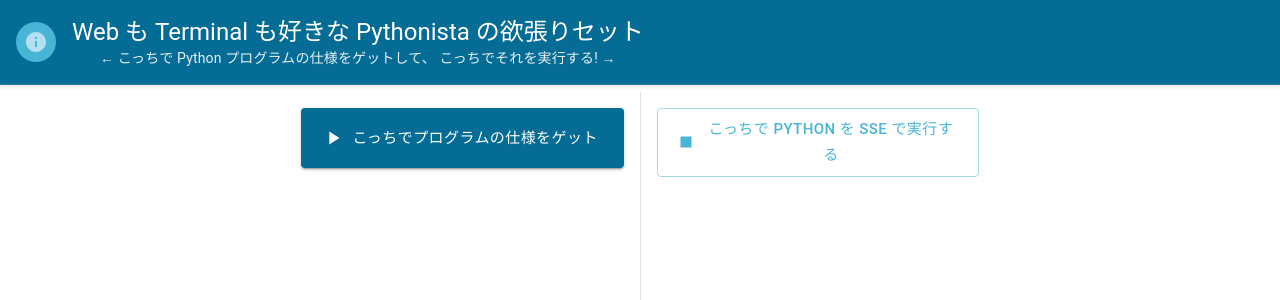
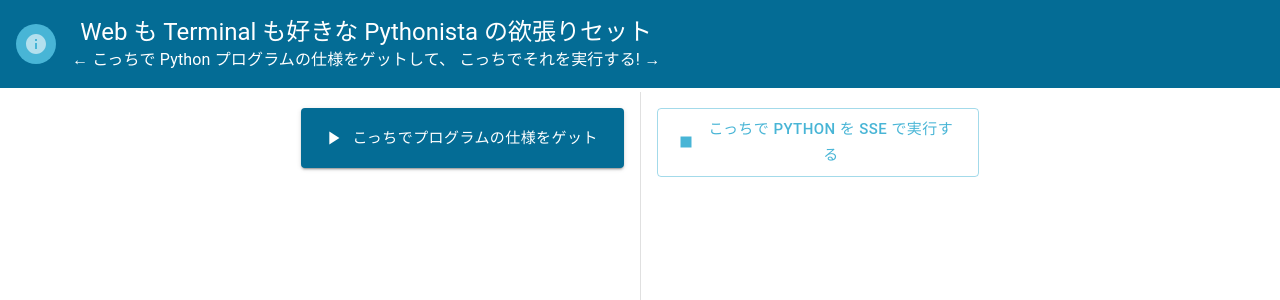
Before and after one commit to yuu-eguci/py-lab-public, a React (Vite) app in the folder webapp/frontend-react/: page / in a window 1280 px wide. Shown: the top 300 px of the page. Built offline with nearby package versions, Linux system fonts and the light colour scheme.

Commit message:
♻️ PageHeader AI の無駄を省く

```diff
--- a/webapp/frontend-react/src/components/PageHeader.tsx
+++ b/webapp/frontend-react/src/components/PageHeader.tsx
@@ -10,15 +10,12 @@ function PageHeader({ title, description }: PageHeaderProps) {
   return (
     <Box
       sx={{
-        width: "100%",
         backgroundColor: "primary.main",
         color: "white",
         padding: 2,
         display: "flex",
         alignItems: "center",
         gap: 2,
-        boxShadow: "0 2px 4px rgba(0,0,0,0.1)",
-        borderBottom: "1px solid rgba(255,255,255,0.1)",
       }}
     >
       <Avatar sx={{ bgcolor: "secondary.main" }}>
@@ -28,7 +25,7 @@ function PageHeader({ title, description }: PageHeaderProps) {
         <Typography variant="h5" component="h1">
           {title}
         </Typography>
-        <Typography variant="body2" sx={{ opacity: 0.9 }}>
+        <Typography variant="body1">
           {description}
         </Typography>
       </Box>
```
